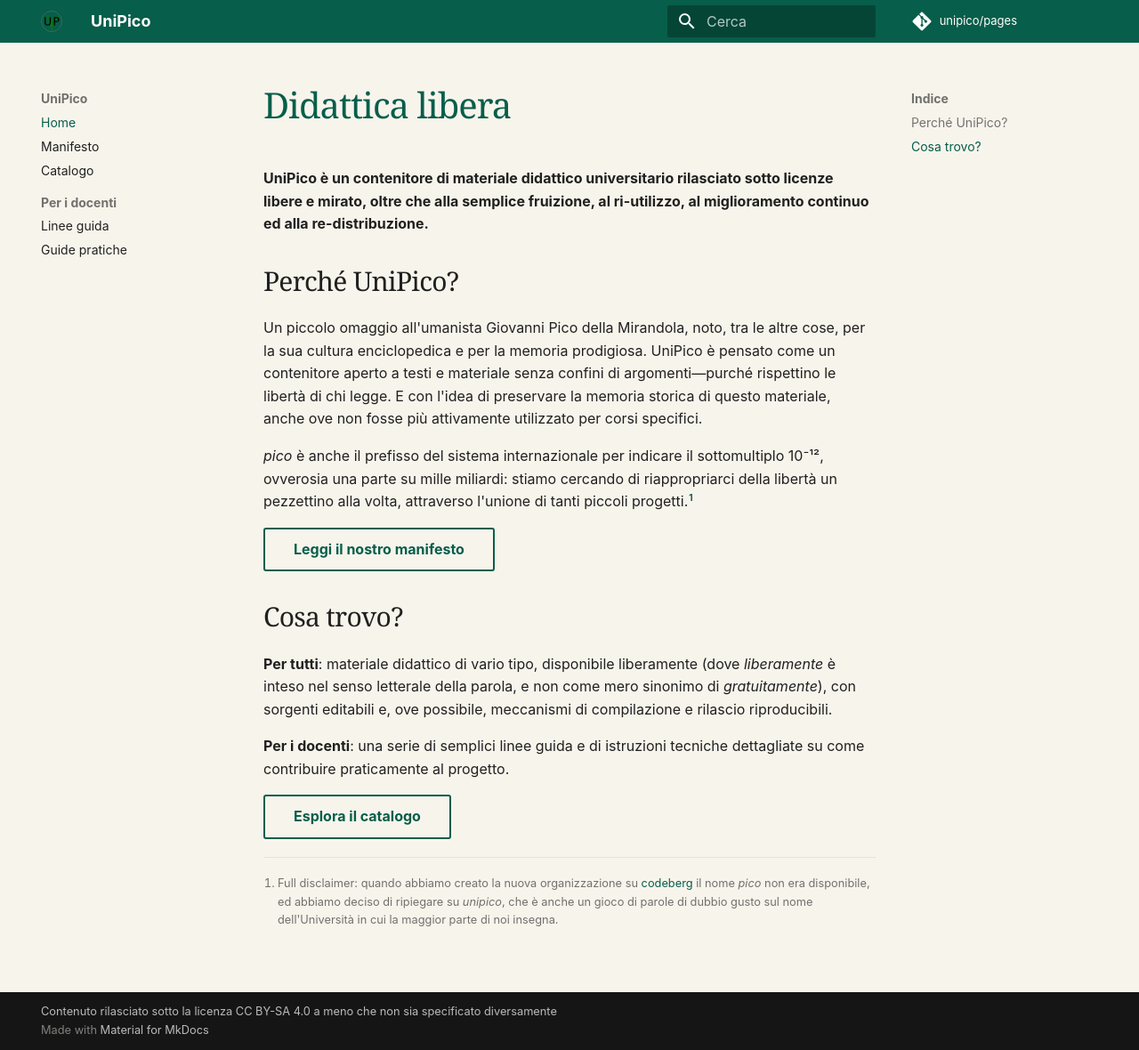
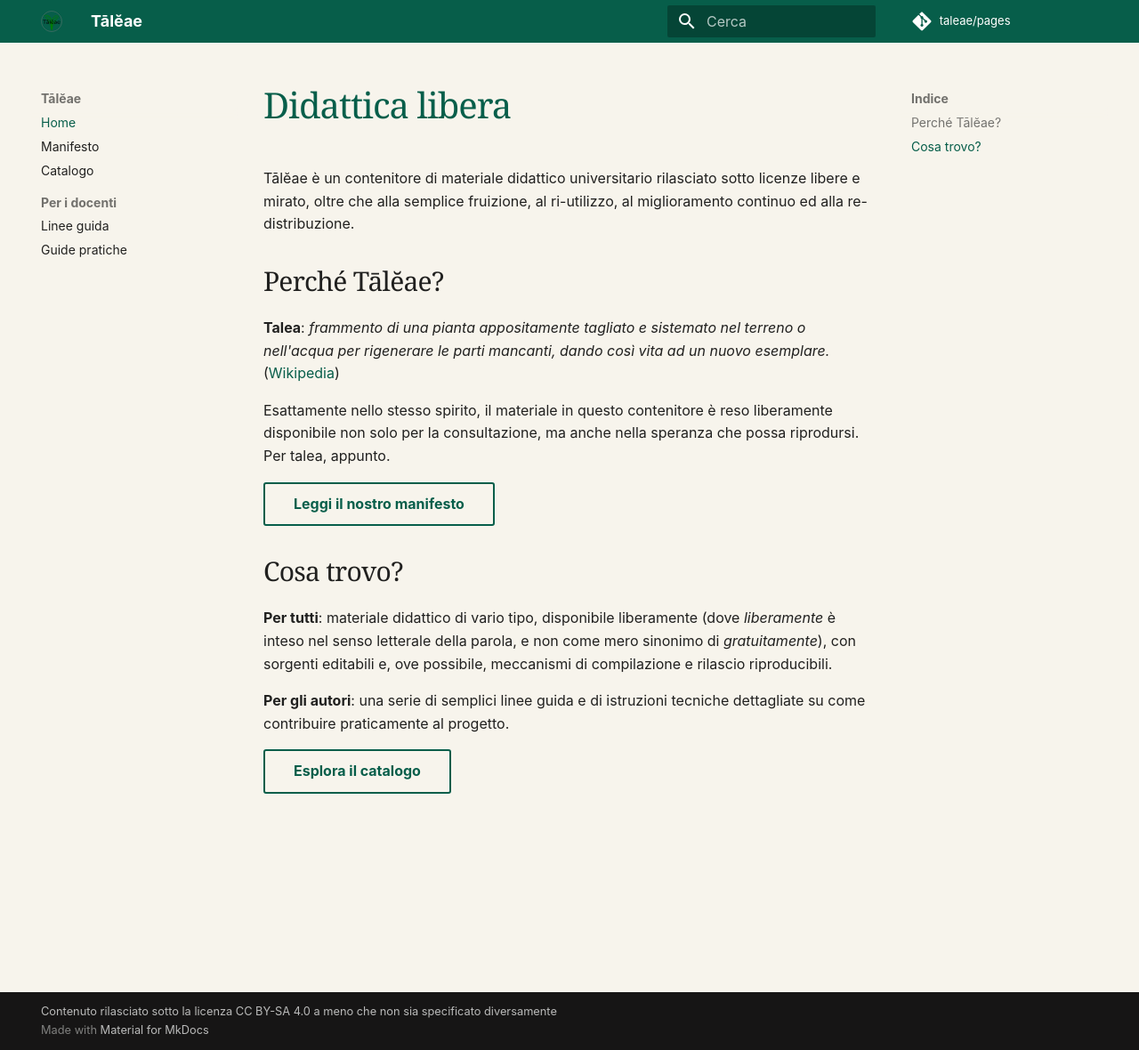
Before and after one commit to lucabaldini/taleae, an MkDocs documentation site: the page built from docs/index.md, in a window 1280 px wide and 1180 px high. Shown: the whole window at 89% size. Built offline with MkDocs 1.6.1 and Material for MkDocs 9.7.7, drawn with Linux system fonts in a browser that asks for light colours.

Commit message:
Project name changed.

```diff
--- a/docs/index.md
+++ b/docs/index.md
@@ -1,23 +1,19 @@
 # Didattica libera
 
-**UniPico è un contenitore di materiale didattico universitario
-rilasciato sotto licenze libere e mirato, oltre che alla semplice fruizione,
-al ri-utilizzo, al miglioramento continuo ed alla re-distribuzione.**
+Tālĕae è un contenitore di materiale didattico universitario rilasciato sotto
+licenze libere e mirato, oltre che alla semplice fruizione, al ri-utilizzo, al
+miglioramento continuo ed alla re-distribuzione.
 
 
-## Perché UniPico?
+## Perché Tālĕae?
 
-Un piccolo omaggio all'umanista Giovanni Pico della Mirandola, noto, tra le
-altre cose, per la sua cultura enciclopedica e per la memoria prodigiosa.
-UniPico è pensato come un contenitore aperto a testi e materiale senza
-confini di argomenti&mdash;purché rispettino le libertà di chi legge.
-E con l'idea di preservare la memoria storica di questo materiale,
-anche ove non fosse più attivamente utilizzato per corsi specifici.
+**Talea**: *frammento di una pianta appositamente tagliato e sistemato nel
+terreno o nell'acqua per rigenerare le parti mancanti, dando così vita ad un
+nuovo esemplare.* ([Wikipedia](https://it.wikipedia.org/wiki/Talea))
 
-*pico* è anche il prefisso del sistema internazionale per indicare il
-sottomultiplo 10⁻¹², ovverosia una parte su mille miliardi: stiamo cercando
-di riappropriarci della libertà un pezzettino alla volta, attraverso
-l'unione di tanti piccoli progetti.[^1]
+Esattamente nello stesso spirito, il materiale in questo contenitore è reso
+liberamente disponibile non solo per la consultazione, ma anche nella speranza
+che possa riprodursi. Per talea, appunto.
 
 [Leggi il nostro manifesto](manifesto.md){ .md-button }
 
@@ -29,14 +25,7 @@ l'unione di tanti piccoli progetti.[^1]
 come mero sinonimo di *gratuitamente*), con sorgenti editabili e, ove
 possibile, meccanismi di compilazione e rilascio riproducibili.
 
-**Per i docenti**: una serie di semplici linee guida e di istruzioni tecniche
+**Per gli autori**: una serie di semplici linee guida e di istruzioni tecniche
 dettagliate su come contribuire praticamente al progetto.
 
 [Esplora il catalogo](catalog/index.md){ .md-button .md-button }
-
-
-[^1]: Full disclaimer: quando abbiamo creato la nuova organizzazione su
-[codeberg](https://codeberg.org) il nome *pico* non era disponibile, ed
-abbiamo deciso di ripiegare su *unipico*, che è anche un gioco di parole
-di dubbio gusto sul nome dell'Università in cui la maggior parte di noi
-insegna.
--- a/docs/stylesheets/extra.css
+++ b/docs/stylesheets/extra.css
@@ -1,17 +1,17 @@
 :root {
-  --unipico-green: #075e4a;
-  --unipico-paper: #f7f4ec;
-  --unipico-mint: #cfe8d9;
-  --unipico-orange: #d95732;
+  --taleae-green: #075e4a;
+  --taleae-paper: #f7f4ec;
+  --taleae-mint: #cfe8d9;
+  --taleae-orange: #d95732;
 }
 
-[data-md-color-scheme="unipico"] {
-  --md-primary-fg-color: var(--unipico-green);
+[data-md-color-scheme="taleae"] {
+  --md-primary-fg-color: var(--taleae-green);
   --md-primary-fg-color--light: #19775f;
   --md-primary-fg-color--dark: #064536;
-  --md-accent-fg-color: var(--unipico-orange);
-  --md-default-bg-color: var(--unipico-paper);
-  --md-typeset-a-color: var(--unipico-green);
+  --md-accent-fg-color: var(--taleae-orange);
+  --md-default-bg-color: var(--taleae-paper);
+  --md-typeset-a-color: var(--taleae-green);
 }
 
 .md-header { box-shadow: none; }
@@ -19,8 +19,8 @@
   font-family: Georgia, "Times New Roman", serif;
   letter-spacing: -.025em;
 }
-.md-typeset h1 { color: var(--unipico-green); font-size: 2.0rem; line-height: 1; }
+.md-typeset h1 { color: var(--taleae-green); font-size: 2.0rem; line-height: 1; }
 .md-typeset h2 { font-size: 1.5rem; margin-top: 1.0em; }
 .md-typeset .md-button { border-radius: .15rem; }
-.md-typeset .md-button--primary { background: var(--unipico-green); border-color: var(--unipico-green); }
+.md-typeset .md-button--primary { background: var(--taleae-green); border-color: var(--taleae-green); }
 .md-footer { margin-top: 2rem; }
--- a/mkdocs.yml
+++ b/mkdocs.yml
@@ -1,8 +1,8 @@
-site_name: UniPico
+site_name: Tālĕae
 site_description: Didattica universitaria liberata
-site_url: https://unipico.codeberg.page/
-repo_url: https://codeberg.org/unipico/pages
-repo_name: unipico/pages
+site_url: https://taleae.codeberg.page/
+repo_url: https://codeberg.org/taleae/pages
+repo_name: taleae/pages
 site_dir: _site
 remote_name: origin
 remote_branch: pages
@@ -10,11 +10,11 @@ remote_branch: pages
 theme:
   name: material
   language: it
-  logo: assets/unipico_logo.svg
-  favicon: assets/unipico_logo.svg
+  logo: assets/taleae_logo.svg
+  favicon: assets/taleae_logo.svg
   font: false
   palette:
-    - scheme: unipico
+    - scheme: taleae
   features:
     - navigation.sections
     - navigation.top
```
Also changed, not shown: README.md (+2 -2 lines), docs/contribute.md (+2 -16 lines), docs/tutorials.md (+18 -8 lines), docs/assets/taleae_logo.svg.
